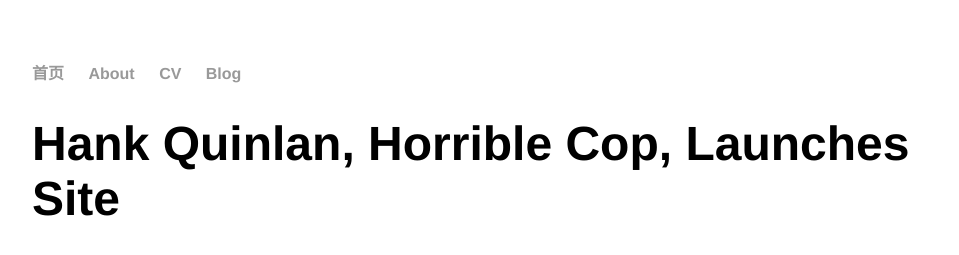
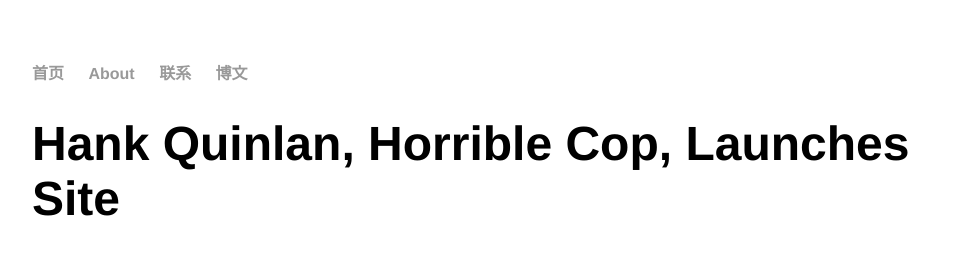
Before and after one commit to Zhouyinyun/Zhouyinyun.github.io, a Jekyll site: the page built from _posts/2014-04-30-hank-quinlan-site-launched.md, in a window 1280 px wide. Shown: the top 255 px of the page, without its empty margins (160-1119 px from the left). Built offline with Jekyll 4.4.1, drawn with Linux system fonts in a browser that asks for light colours.

Commit message:
Update default.html

```diff
--- a/_layouts/default.html
+++ b/_layouts/default.html
@@ -10,8 +10,8 @@
 	    		<ul>
 	        		<li><a href="/">首页</a></li>
 		        	<li><a href="/about">About</a></li>
-	        		<li><a href="/cv">CV</a></li>
-	        		<li><a href="/blog">Blog</a></li>
+	        		<li><a href="/cv">联系</a></li>
+	        		<li><a href="/blog">博文</a></li>
 	    		</ul>
 			</nav>
 			<div class="container">
```
